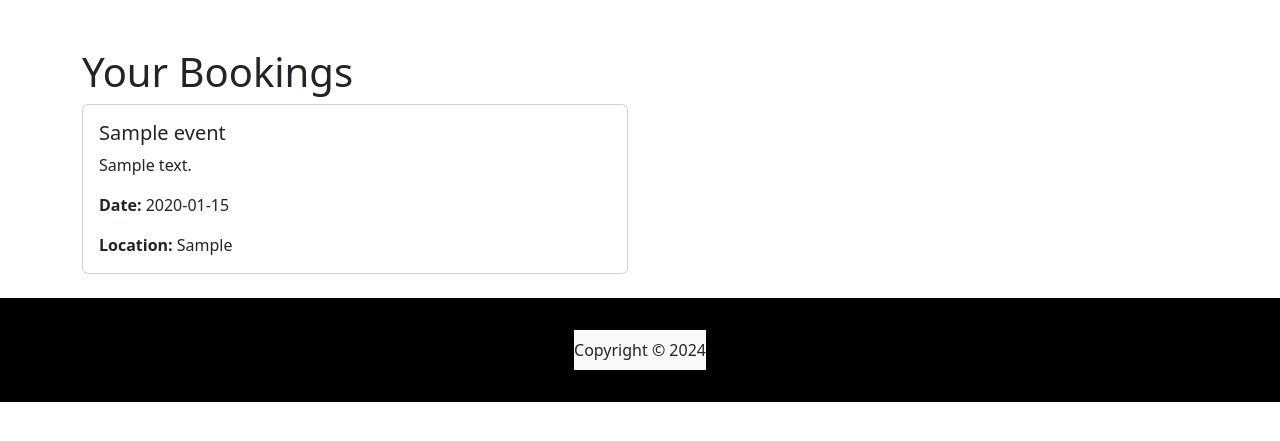
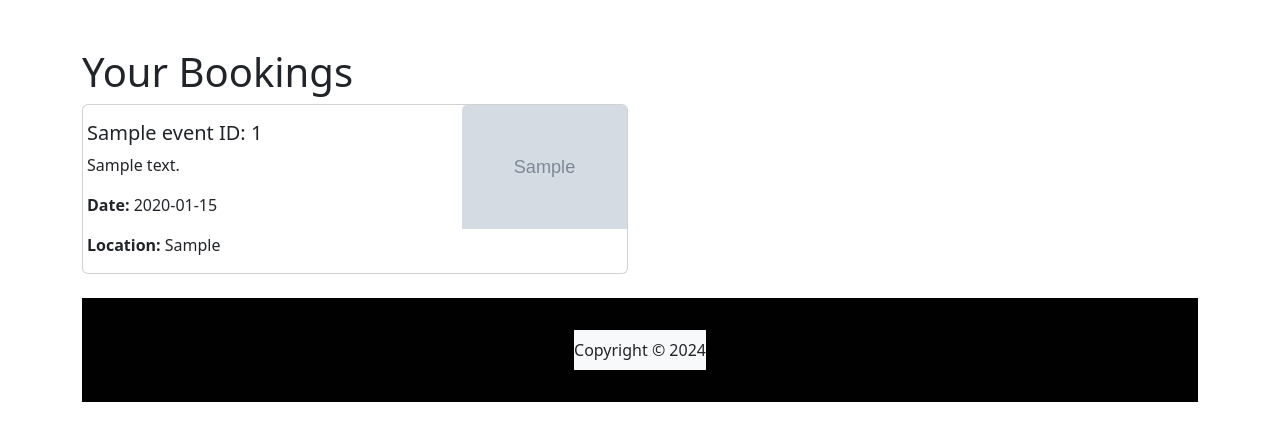
Before and after one commit to leaxas09/IAB207-QUT-G23, a Flask app: page /event/bookings in a window 1280 px wide. Shown: the part 107-548 px from the top of the page. Run offline with Flask 3, Linux system fonts and the light colour scheme; a user stored in the database is signed in; tables that the repository leaves empty hold one stand-in row (values such as "Sample post"); grey boxes marked "Sample" are stand-in pictures; some libraries are stand-ins or nearby versions.

Commit message:
Update bookings.html
add img and id

```diff
--- a/IAB207 Application/event/templates/bookings.html
+++ b/IAB207 Application/event/templates/bookings.html
@@ -22,12 +22,17 @@
         <div class="col-md-6 mb-4">
             <a href="{{ url_for('event_blueprint.details', event_id=booking[0]) }}" class="card-link text-decoration-none text-dark">
                 <div class="card">
-                    <div class="card-body">
-                        <h5 class="card-title">{{ booking[4] }}</h5>
-                        <p class="card-text">{{ booking[1] }}</p>
-                        <p class="card-text"><strong>Date:</strong> {{ booking[2] }}</p>
-                        <p class="card-text"><strong>Location:</strong> {{ booking[3] }}</p>
-                    </div>
+                    <div class="row">
+                        <div class="card-body col-8">
+                            <h5 class="card-title">{{ booking[4] }} ID: {{booking[6]}}</h5>
+                            <p class="card-text">{{ booking[1] }}</p>
+                            <p class="card-text"><strong>Date:</strong> {{ booking[2] }}</p>
+                            <p class="card-text"><strong>Location:</strong> {{ booking[3] }}</p>
+                        </div>
+                        <div class="col-4">
+                            <img src="{{ url_for('static', filename=booking[7].replace('\\', '/')) }}" class="card-img-top" alt="{{ booking[4] }}">
+                        </div>
+                    </div
                 </div>
             </a>
         </div>
```
